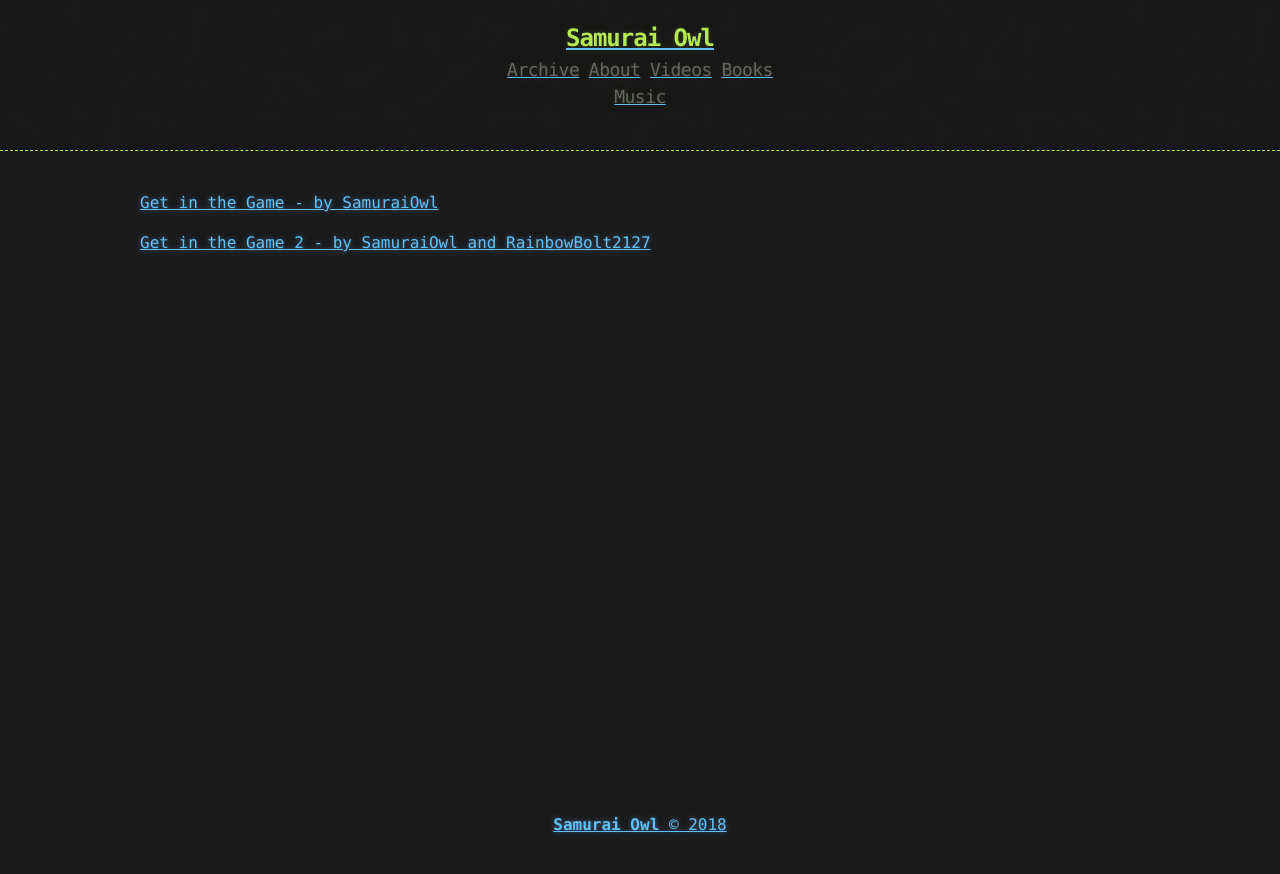
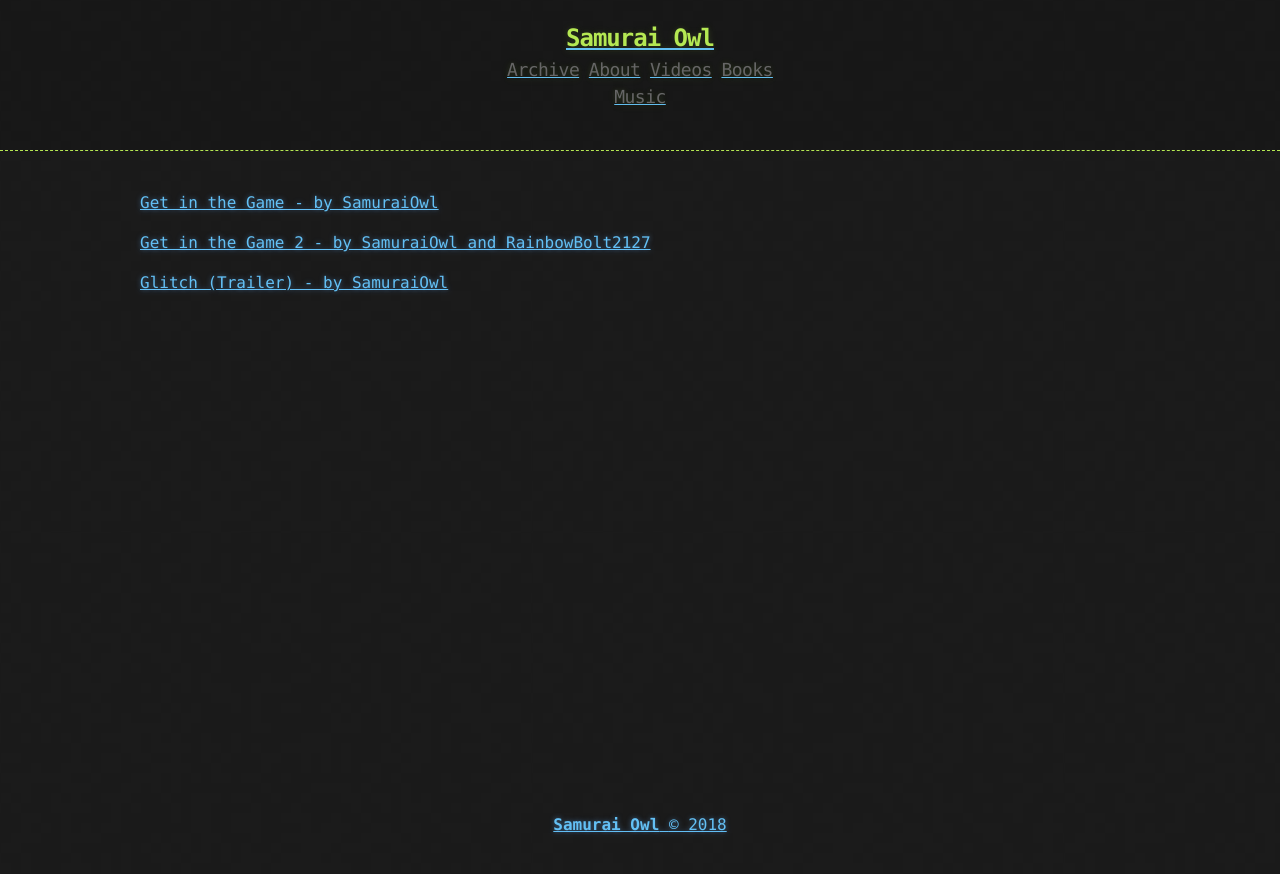
Before and after one commit to SamuraiOwl/samuraiowl.github.io, a Jekyll site: the page built from books.html, in a window 1280 px wide. Shown: the top 874 px of the page. Built offline with Jekyll 4.4.1, drawn with Linux system fonts in a browser that asks for light colours.

Commit message:
firstPush

```diff
--- a/books.html
+++ b/books.html
@@ -2,4 +2,5 @@
 layout: default
 ---
 <p><a href = "https://drive.google.com/open?id=1PmffEnpzT6iiwycxI5hbrJiY4eO0XhUlKQcT81WSk3g">Get in the Game - by SamuraiOwl</a></p>
-<p><a href = "https://drive.google.com/open?id=1PmffEnpzT6iiwycxI5hbrJiY4eO0XhUlKQcT81WSk3g">Get in the Game 2 - by SamuraiOwl and RainbowBolt2127</a></p>
+<p><a href = "https://drive.google.com/open?id=1fBFyxT722F91KfNKUQwllUUSi2GO9vLKFXllABcdMig">Get in the Game 2 - by SamuraiOwl and RainbowBolt2127</a></p>
+<p><a href = "https://drive.google.com/open?id=1eK6WaHWuGkwMHNTdKGjj_7etI_9k2JThCp6Np1DquW8">Glitch (Trailer) - by SamuraiOwl</a></p>
```
